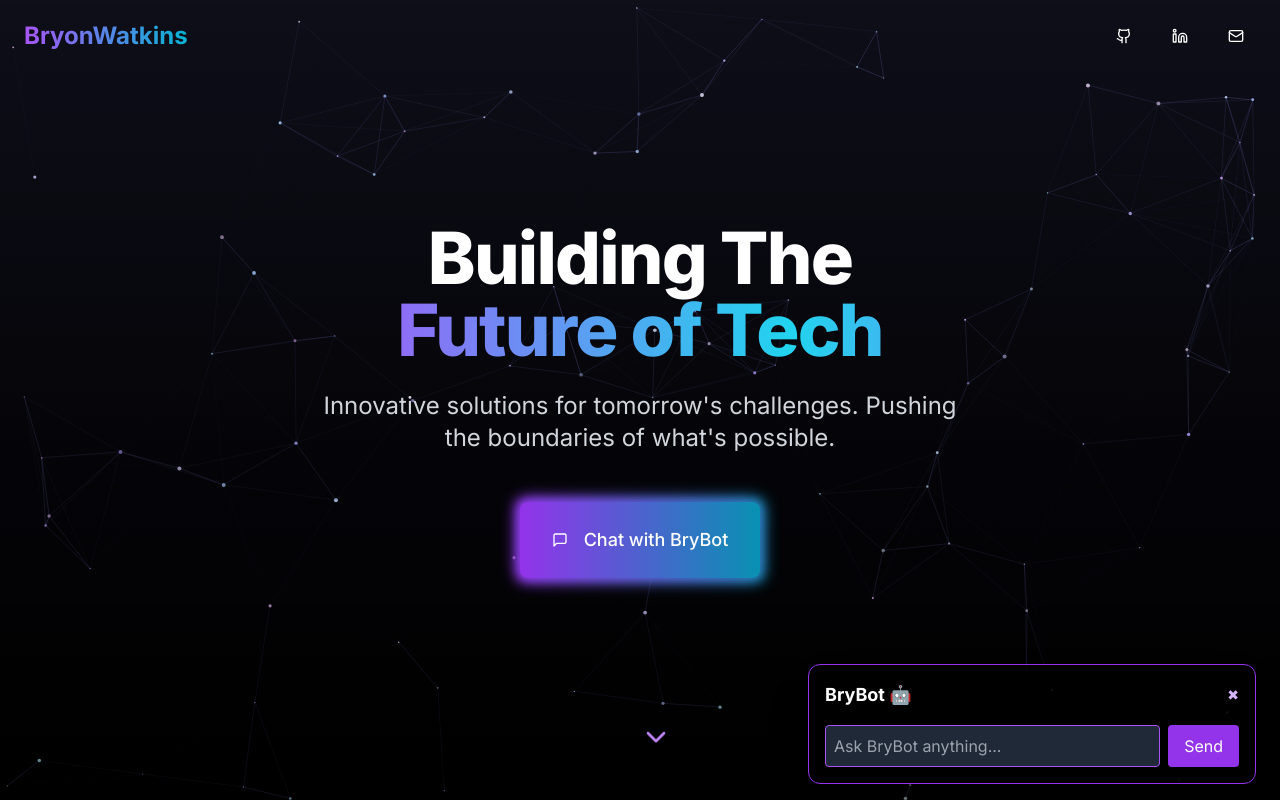
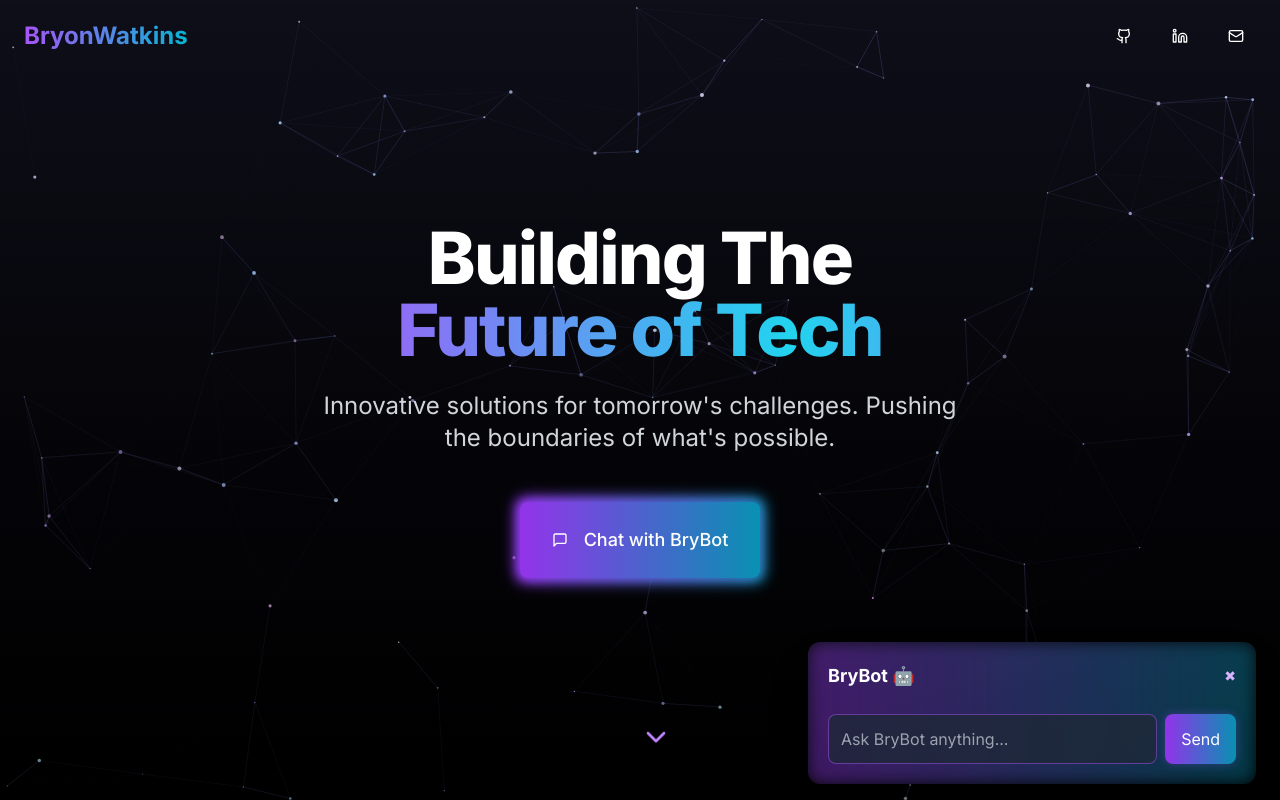
Before and after one commit to finedineholdthewine/Bry-sPersonalApp, a Next.js app: page / in a window 1280 px wide. Both pictures are taken after a click on the button "Chat with BryBot". Shown: the top 800 px of the page. Built offline with nearby package versions, Linux system fonts and the light colour scheme.

Commit message:
Update chat-bot.tsx
chatbot window styling

```diff
--- a/components/chat-bot.tsx
+++ b/components/chat-bot.tsx
@@ -49,51 +49,62 @@ export function ChatBot({ isOpen, onClose }: { isOpen: boolean; onClose: () => v
   };
 
   return (
-    <div className="fixed bottom-4 right-4 left-4 sm:left-auto sm:right-6 w-auto sm:w-full max-w-md bg-black/90 text-white border border-purple-600 p-4 rounded-xl shadow-2xl z-50">
-      <div className="flex justify-between items-center mb-2">
-        <h2 className="font-bold text-lg">BryBot 🤖</h2>
-        <button onClick={onClose} className="text-purple-300 hover:text-white text-sm">
+    <div
+      className="fixed bottom-4 right-4 left-4 sm:left-auto sm:right-6 w-auto sm:w-full max-w-md p-5 rounded-xl shadow-2xl z-50 overflow-hidden"
+      style={{
+        background: "linear-gradient(to bottom right, rgba(15, 15, 25, 0.95), rgba(0, 0, 0, 0.98))",
+      }}
+    >
+      {/* Glow effect border */}
+      <div className="absolute inset-0 bg-gradient-to-r from-purple-600 to-cyan-600 rounded-xl blur opacity-40 pointer-events-none" />
+
+      {/* Content container */}
+      <div className="relative z-10">
+        <div className="flex justify-between items-center mb-3">
+          <h2 className="font-bold text-lg text-white">BryBot 🤖</h2>
+          <button onClick={onClose} className="text-purple-300 hover:text-white text-sm transition-colors">
             ✖
           </button>
         </div>
 
-      <div className="max-h-64 overflow-y-auto space-y-2 mb-2">
+        <div className="max-h-64 overflow-y-auto space-y-3 mb-3 pr-1 scrollbar-thin scrollbar-thumb-purple-600 scrollbar-track-transparent">
           {messages.map((msg, i) => (
             <div
               key={i}
-            className={`p-2 rounded ${
-              msg.role === "user" ? "bg-purple-600 text-right" : "bg-gray-700 text-left"
-            }`}
+              className={`p-3 rounded-lg ${
+                msg.role === "user"
+                  ? "bg-gradient-to-r from-purple-900/80 to-purple-800/80 text-right ml-8"
+                  : "bg-gradient-to-r from-gray-900/90 to-gray-800/90 text-left mr-8"
+              } border border-purple-500/30 shadow-md`}
             >
               {msg.content}
             </div>
           ))}
 
           {loading && (
-          <div className="p-2 text-sm italic text-gray-400 animate-pulse">
-            BryBot is thinking...
-          </div>
+            <div className="p-3 italic text-gray-400 animate-pulse">BryBot is thinking...</div>
           )}
 
           <div ref={endRef} />
         </div>
 
-      <div className="flex gap-2">
+        <div className="flex gap-2 relative">
           <input
             type="text"
             value={input}
             onChange={(e) => setInput(e.target.value)}
             onKeyDown={(e) => e.key === "Enter" && sendMessage()}
-          className="flex-1 p-2 rounded bg-gray-800 border border-purple-500 text-white"
+            className="flex-1 p-3 rounded-lg bg-gray-800/80 border border-purple-500/50 text-white focus:border-purple-400 focus:ring-2 focus:ring-purple-500/30 focus:outline-none transition-all"
             placeholder="Ask BryBot anything..."
           />
           <button
             onClick={sendMessage}
-          className="bg-purple-600 hover:bg-purple-700 text-white px-4 py-2 rounded"
+            className="bg-gradient-to-r from-purple-600 to-cyan-600 hover:from-purple-700 hover:to-cyan-700 text-white px-4 py-2 rounded-lg transition-all duration-300 shadow-[0_0_10px_rgba(139,92,246,0.3)] hover:shadow-[0_0_15px_rgba(139,92,246,0.5)]"
           >
             Send
           </button>
         </div>
       </div>
+    </div>
   );
 }
```
Lines whose indentation alone changed are shown as unchanged.
